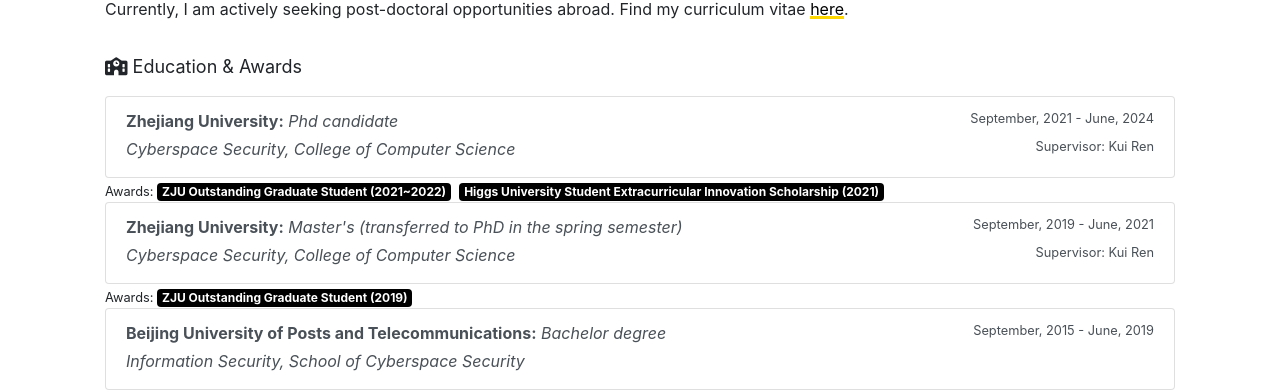
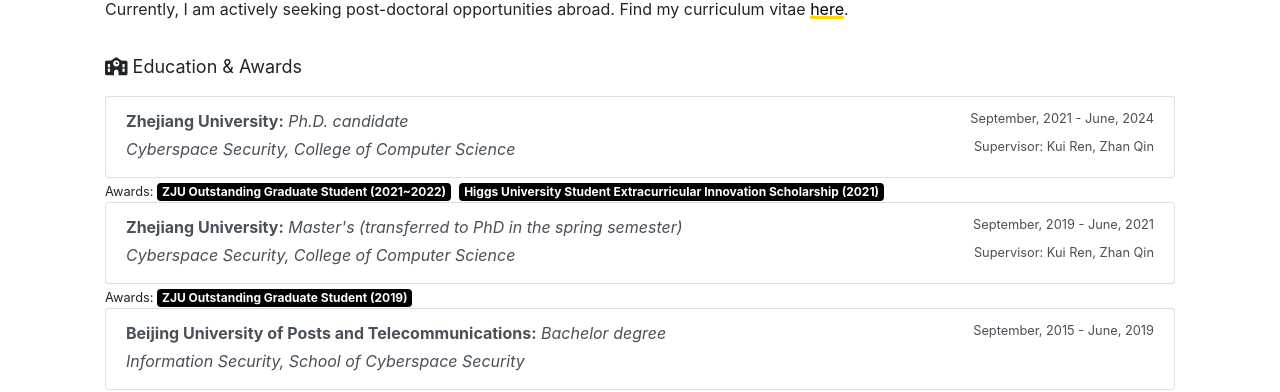
Before and after one commit to E0HYL/e0hyl.github.io, a Jekyll site: the page built from pages/about.md, in a window 1280 px wide. Shown: the part 222-614 px from the top of the page. Built offline with Jekyll 4.4.1, drawn with Linux system fonts in a browser that asks for light colours; nearby versions of some CDN libraries; comment, search, counter and statistics services are not loaded.

Commit message:
Update education.yml

```diff
--- a/_data/education.yml
+++ b/_data/education.yml
@@ -1,10 +1,10 @@
 - School: Zhejiang University
-  Degree: Phd candidate
+  Degree: Ph.D. candidate
   Program: Cyberspace Security
   Department: College of Computer Science
   StartDate: September, 2021
   EndDate: June, 2024
-  Supervisor: Kui Ren
+  Supervisor: Kui Ren, Zhan Qin
   Icon: /assets/img/icons/2x/zju.png      # Make this icon small, think 30px/30px
   Awards:
     - ZJU Outstanding Graduate Student (2021~2022)
@@ -16,7 +16,7 @@
   Department: College of Computer Science
   StartDate: September, 2019
   EndDate: June, 2021
-  Supervisor: Kui Ren
+  Supervisor: Kui Ren, Zhan Qin
   Icon: /assets/img/icons/2x/zju.png
   Awards:
     - ZJU Outstanding Graduate Student (2019)
```
